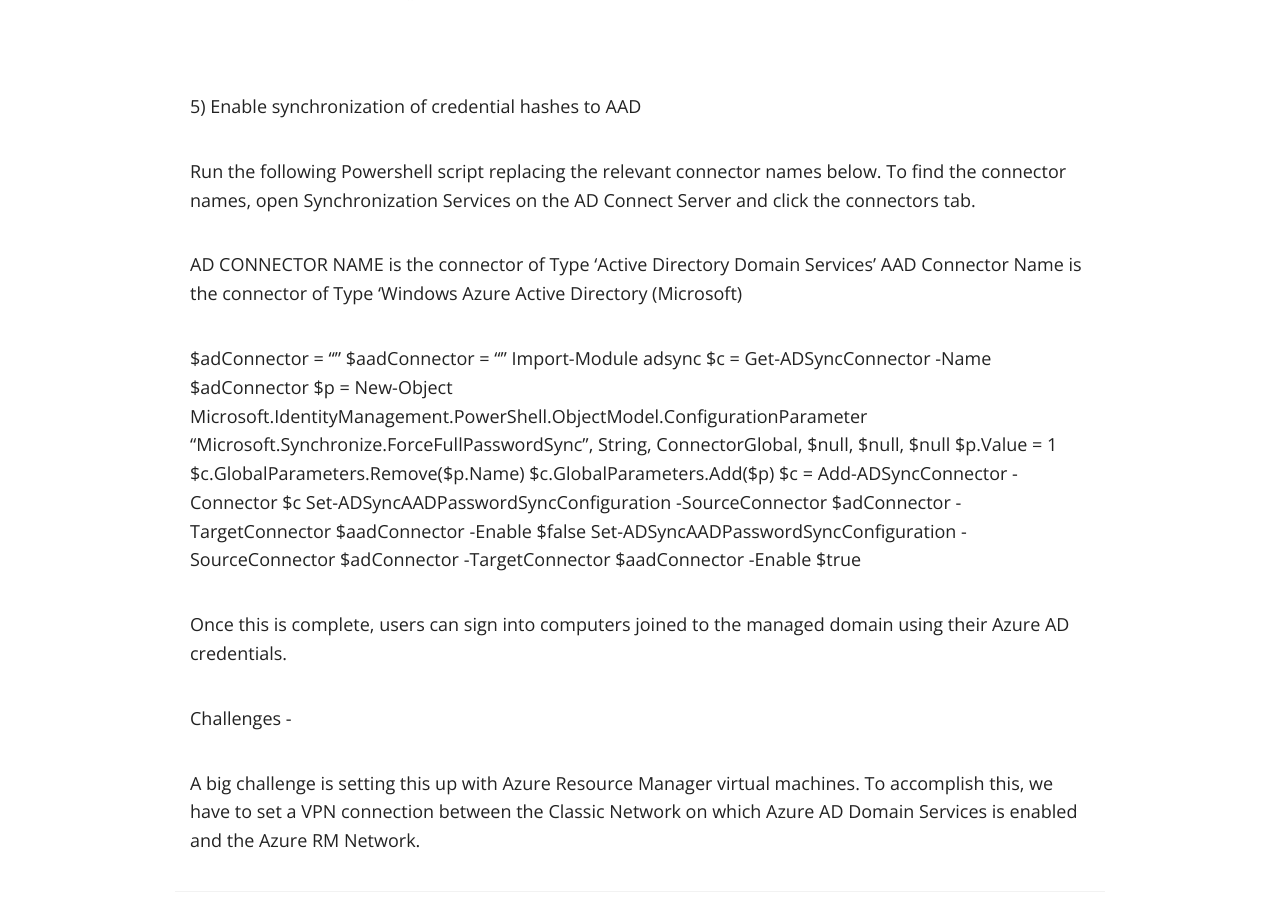
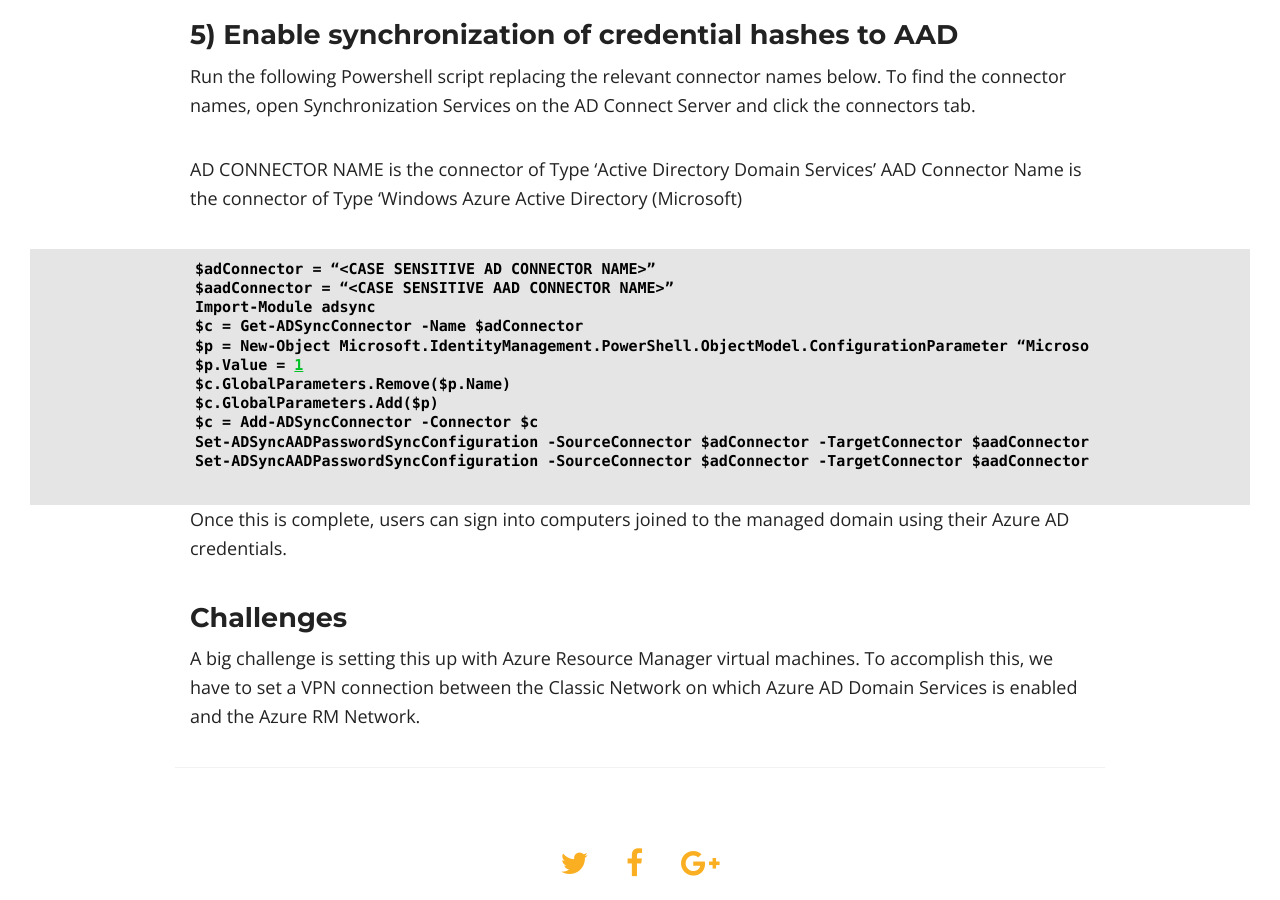
Before and after one commit to ldsouza/ldsouza.github.io, a Jekyll site: the page built from _posts/2017-02-14-enabling-azure-ad-domain-services.md, in a window 1280 px wide and 900 px high, scrolled down 3669 px. Built offline with Jekyll 4.4.1, drawn with Linux system fonts in a browser that asks for light colours; nearby versions of some CDN libraries; some of the changed text lies outside the part shown.

Commit message:
Updated 2017-02-14-enabling-azure-ad-domain-services.md

````diff
--- a/_posts/2017-02-14-enabling-azure-ad-domain-services.md
+++ b/_posts/2017-02-14-enabling-azure-ad-domain-services.md
@@ -6,7 +6,7 @@
 comments: false
 title: Enabling Azure AD Domain Services
 ---
-##Azure Active Directory (AAD) Domain Services is a Domain Service that allows you to use on-premises AD credentials to connect to your resources in Azure without installing and maintaining additional identity infrastructure in the cloud.
+Azure Active Directory (AAD) Domain Services is a Domain Service that allows you to use on-premises AD credentials to connect to your resources in Azure without installing and maintaining additional identity infrastructure in the cloud.
 
 ![Image]({{ site.url }}/images/blog/setup-aad-domain-services/5.JPG)
 
@@ -14,38 +14,39 @@
 
 To setup AAD Domain Services -
 
-1) Create a Group called 'AAD DC Administrators' in Azure AD.
+### 1) Create a Group called 'AAD DC Administrators' in Azure AD.
 
 The members of this group are granted  administrative privileges on machines joined to the Azure AD Domain. Set the group type of this group to ' Security'.
 
 ![Image]({{ site.url }}/images/blog/setup-aad-domain-services/1.JPG)
 
-2) Create a classic Virtual Network
+### 2) Create a classic Virtual Network
 
 Azure AD Domain Services is not supported in Azure Resource Manager, so we have to create a virtual network and subnet in the Azure classic portal to enable Azure AD Domain Services.
 
 ![Image]({{ site.url }}/images/blog/setup-aad-domain-services/2.JPG)
 
-3) Enable Azure AD Domain Services in the Classic Portal
+### 3) Enable Azure AD Domain Services in the Classic Portal
 
 Click Active Directory in the Classic Portal and select the 'Configure' tab.
 Scroll to Domain Services and change the setting from 'No' to 'Yes' and select the DNS name of this managed domain service and the virtual network we created earlier.
 
 ![Image]({{ site.url }}/images/blog/setup-aad-domain-services/3.JPG)
 
-4) Set the DNS server of the Virtual network
+### 4) Set the DNS server of the Virtual network
 
 After enabling Domain Services, two IP Addresses will be displayed under Domain Services. Note this down and add this as a DNS Server for the virtual network.
 
 ![Image]({{ site.url }}/images/blog/setup-aad-domain-services/4.JPG)
 
-5) Enable synchronization of credential hashes to AAD
+### 5) Enable synchronization of credential hashes to AAD
 
 Run the following Powershell script replacing the relevant connector names below. To find the connector names, open Synchronization Services on the AD Connect Server and click the connectors tab.
 
 AD CONNECTOR NAME is the connector of Type 'Active Directory Domain Services'
 AAD Connector Name is the connector of Type 'Windows Azure Active Directory (Microsoft)
 
+```javascript
 $adConnector = “<CASE SENSITIVE AD CONNECTOR NAME>”
 $aadConnector = “<CASE SENSITIVE AAD CONNECTOR NAME>”
 Import-Module adsync
@@ -57,9 +58,10 @@
 $c = Add-ADSyncConnector -Connector $c
 Set-ADSyncAADPasswordSyncConfiguration -SourceConnector $adConnector -TargetConnector $aadConnector -Enable $false
 Set-ADSyncAADPasswordSyncConfiguration -SourceConnector $adConnector -TargetConnector $aadConnector -Enable $true
+```
 
 Once this is complete, users can sign into computers joined to the managed domain using their Azure AD credentials.
 
-Challenges -
+### Challenges
 
 A big challenge is setting this up with Azure Resource Manager virtual machines. To accomplish this, we have to set a VPN connection between the Classic Network on which Azure AD Domain Services is enabled and the Azure RM Network.
````
